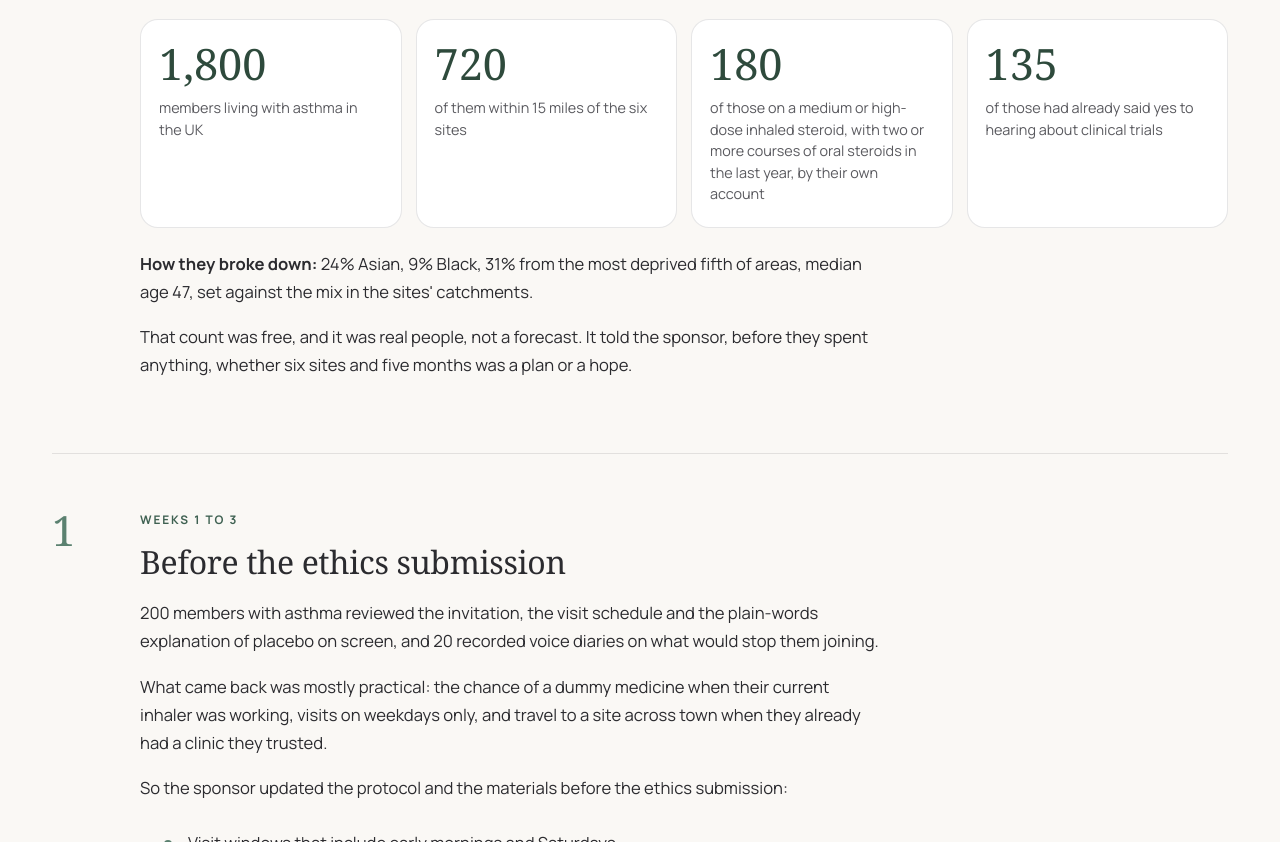
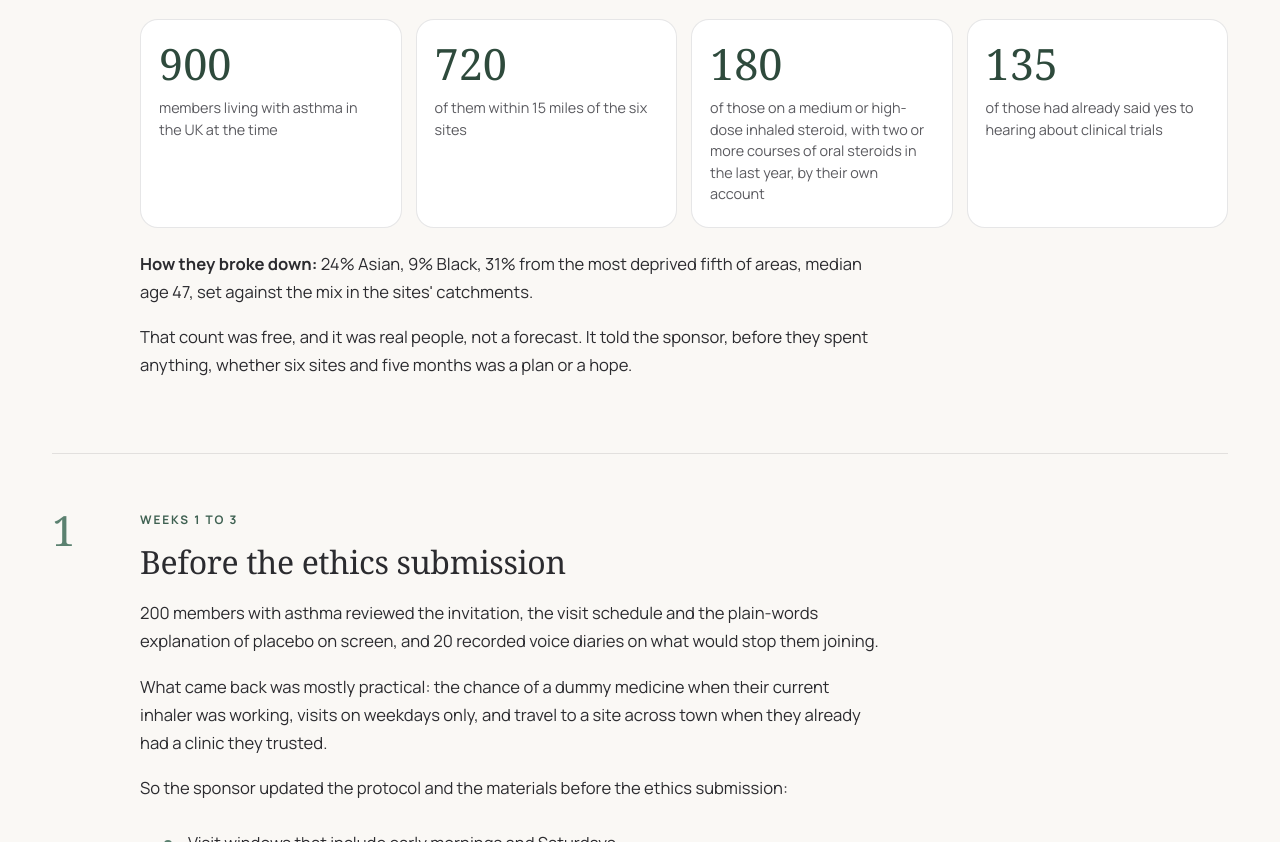
Before and after one commit to Equity-Engine/unwritten-health, a plain HTML site: page site/case-study-asthma-recruitment.html in a window 1280 px wide. Shown: the part 1434-2276 px from the top of the page. Drawn offline with Linux system fonts and the light colour scheme; a web font is replaced by a local one.

Commit message:
Asthma pilot: the count was 900 members with asthma at the time
Co-Authored-By: Claude Opus 5.5 <noreply@anthropic.com>

```diff
--- a/site/case-study-asthma-recruitment.html
+++ b/site/case-study-asthma-recruitment.html
@@ -78,7 +78,7 @@
           <p>The sponsor sent us the six site postcodes and the eligibility criteria, along with the protocol. The same working day, they got our reach:</p>
         </div>
         <div class="tiles tiles--5" style="margin-top:22px;--n:4">
-          <div class="tile"><div class="tile-fig">1,800</div><div class="tile-cap">members living with asthma in the UK</div></div>
+          <div class="tile"><div class="tile-fig">900</div><div class="tile-cap">members living with asthma in the UK at the time</div></div>
           <div class="tile"><div class="tile-fig">720</div><div class="tile-cap">of them within 15 miles of the six sites</div></div>
           <div class="tile"><div class="tile-fig">180</div><div class="tile-cap">of those on a medium or high-dose inhaled steroid, with two or more courses of oral steroids in the last year, by their own account</div></div>
           <div class="tile"><div class="tile-fig">135</div><div class="tile-cap">of those had already said yes to hearing about clinical trials</div></div>
```
Also changed, not shown: src/pages/case-study-asthma-recruitment.html (+1 -1 lines).
